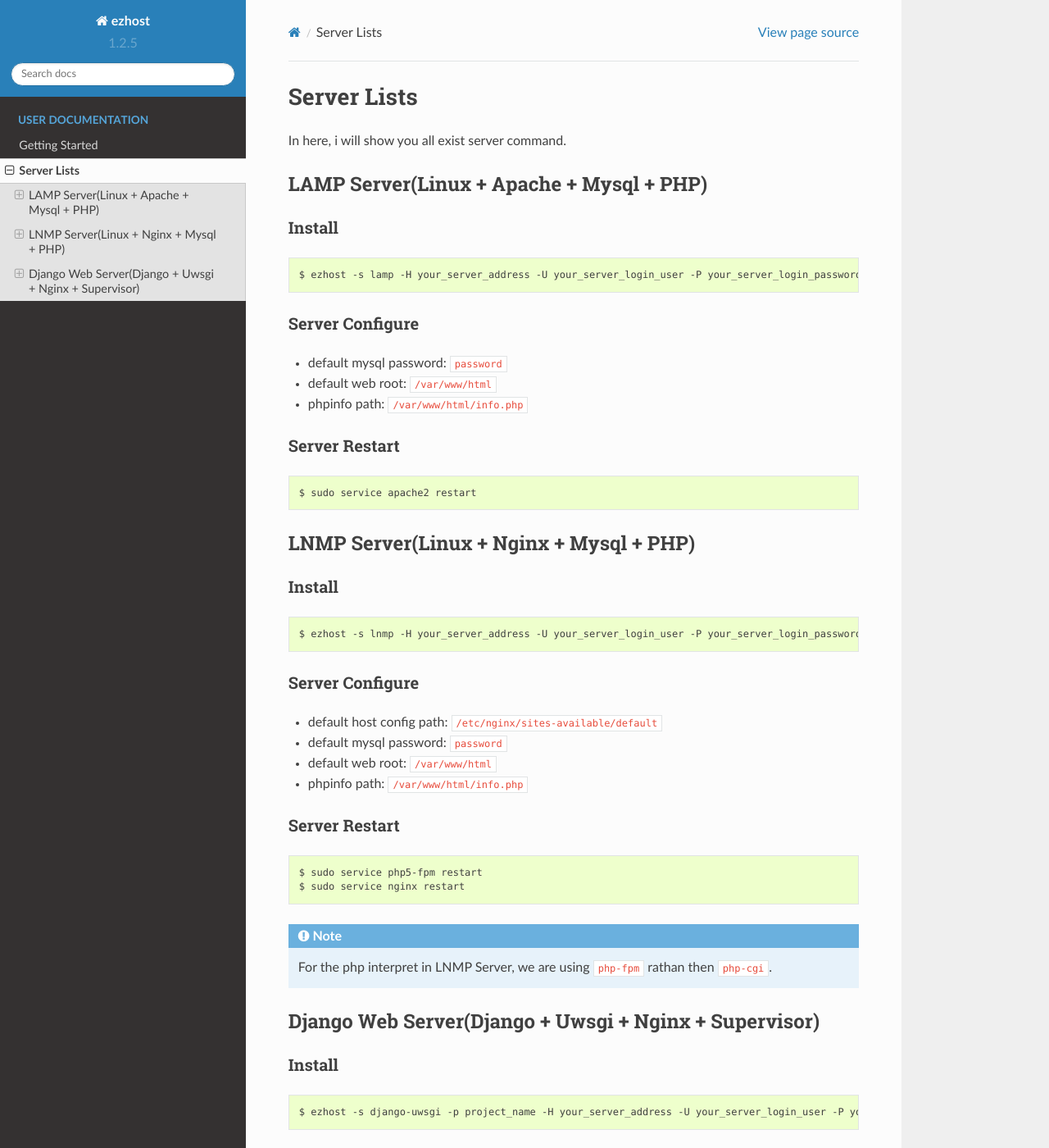
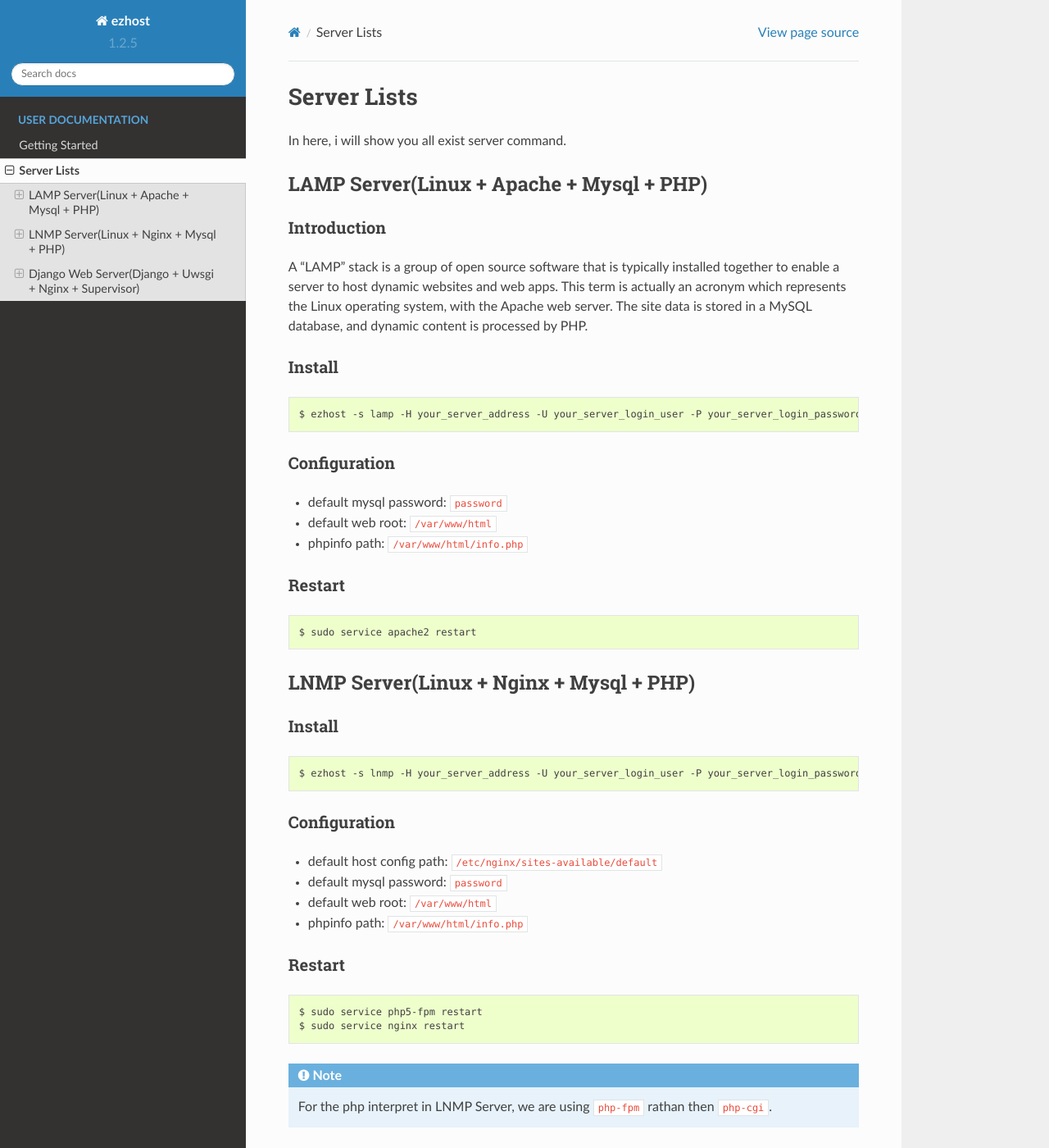
Before and after one commit to zhexiao/ezhost, a Sphinx documentation site: the page built from docs/server_lists.rst, in a window 1280 px wide and 1400 px high. Shown: the whole window at 82% size. Built offline with Sphinx 7.4.7 and the Read the Docs theme 2.0.0, drawn with Linux system fonts in a browser that asks for light colours; some of the changed text lies outside the part shown.

Commit message:
change docs

```diff
--- a/docs/server_lists.rst
+++ b/docs/server_lists.rst
@@ -4,23 +4,31 @@ Server Lists
 In here, i will show you all exist server command.
 
 LAMP Server(Linux + Apache + Mysql + PHP)
----------------
+-----------------------------------------------
+
+Introduction
+~~~~~~~~~~~~~
+A "LAMP" stack is a group of open source software that is typically installed together to enable a server to host dynamic websites and web apps. This term is actually an acronym which represents the Linux operating system, with the Apache web server. The site data is stored in a MySQL database, and dynamic content is processed by PHP.
+
 
 Install
-~~~~~~
+~~~~~~~~~~~~~~~~~~~
+
 .. code-block:: bash
 
    $ ezhost -s lamp -H your_server_address -U your_server_login_user -P your_server_login_password
 
-Server Configure
-~~~~~~
+
+Configuration
+~~~~~~~~~~~~~~~~~~~
 
 - default mysql password: ``password``
 - default web root: ``/var/www/html``
 - phpinfo path: ``/var/www/html/info.php``
 
-Server Restart
-~~~~~~
+
+Restart
+~~~~~~~~~~~~~~~~~~~
 
 .. code-block:: bash
 
@@ -29,24 +37,26 @@ Server Restart
 
 
 LNMP Server(Linux + Nginx + Mysql + PHP)
----------------
+-------------------------------------------
 
 Install
-~~~~~~
+~~~~~~~~~~~~~~~~~~~
+
 .. code-block:: bash
 
    $ ezhost -s lnmp -H your_server_address -U your_server_login_user -P your_server_login_password
 
-Server Configure
-~~~~~~
+Configuration
+~~~~~~~~~~~~~~~~~~~
 
 - default host config path: ``/etc/nginx/sites-available/default``
 - default mysql password: ``password``
 - default web root: ``/var/www/html``
 - phpinfo path: ``/var/www/html/info.php``
 
-Server Restart
-~~~~~~
+Restart
+~~~~~~~~~~~~~~~~
+
 .. code-block:: bash
 
    $ sudo service php5-fpm restart
@@ -57,16 +67,18 @@ Server Restart
 
 
 Django Web Server(Django + Uwsgi + Nginx + Supervisor)
----------------
+----------------------------------------------------------
 
 Install
-~~~~~~
+~~~~~~~~~
+
 .. code-block:: bash
 
    $ ezhost -s django-uwsgi -p project_name -H your_server_address -U your_server_login_user -P your_server_login_password
 
-Server Configure
-~~~~~~
+Configuration
+~~~~~~~~~~~~~~~
+
 From above install command, if you indicate ``-p project_name``. We will create a ``project_name`` folder for your django web application, otherwise the project_name will use the default name ``demo``.
 
 - nginx config path: ``/etc/nginx/sites-enabled/default``
@@ -82,7 +94,8 @@ From above install command, if you indicate ``-p project_name``. We will create
 
 
 Virtualenv
-~~~~~~
+~~~~~~~~~~~
+
 For django project, we will auto use virtualenv to create a virtual environment for store all these installed packages. You can find your virtualenv path from ``Server Configure``.
 
 The following command is a basic usage for your virtualenv.
@@ -98,8 +111,9 @@ The following command is a basic usage for your virtualenv.
    # if you want to deactive your env
    $ deactivate
 
-Server Restart
-~~~~~~
+Restart
+~~~~~~~~~
+
 .. code-block:: bash
 
    $ service nginx restart
```
